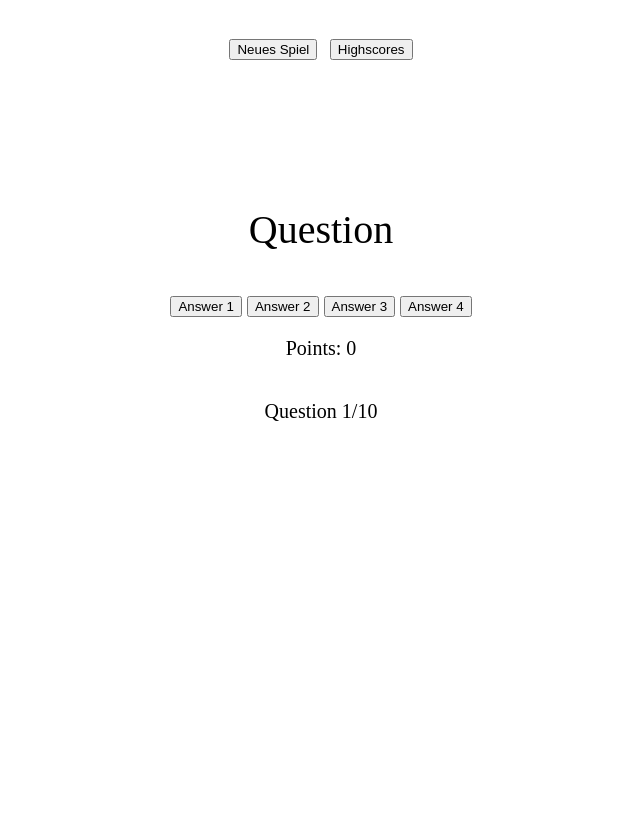
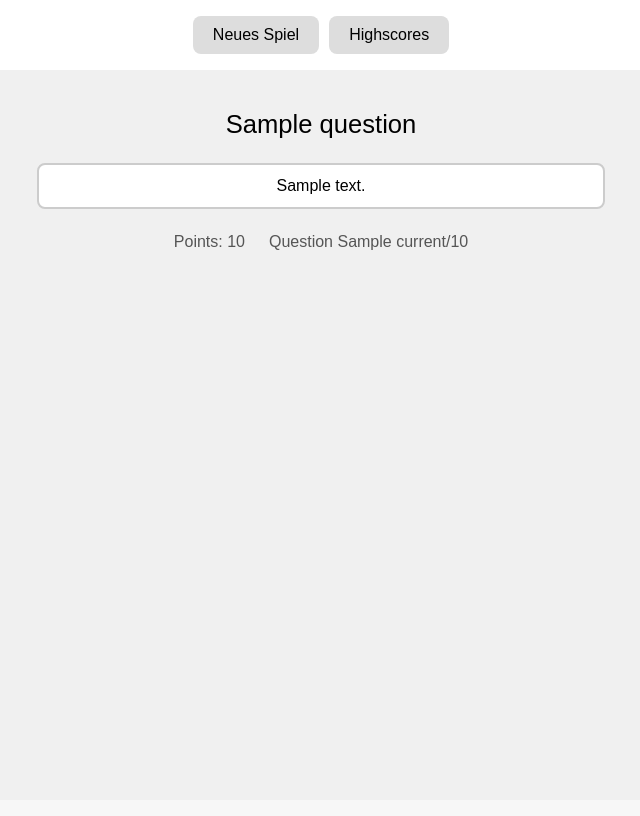
Before and after one commit to Raffhost/FlaskQuiz, a Flask app: template templates/index.html in a window 1280 px wide. Shown: the whole page, without its empty margins (319-959 px from the left). After the commit the page ends 250 px from the top, so only its background shows below. Run offline with Flask 3, Linux system fonts and the light colour scheme; the template is opened without the code that fills it: most values are stand-ins (such as "Sample title", 1, 10 or a date in 2020).

Commit message:
Finished doing flask in main.py and upgraded html and css files

```diff
--- a/main.py
+++ b/main.py
@@ -1,10 +1,69 @@
-from flask import Flask, render_template, request
+from flask import Flask, render_template, request, session, redirect, url_for
+from question import Question
 
 app = Flask(__name__)
+app.secret_key = 'secret'
 
+
+# Home page — starts a new game
 @app.route('/')
 def index():
-    return render_template('index.html')
+    questions = Question(db_name='questions.db').flaskQuiz(3)
+
+    if not questions:
+        return "No questions found", 404
+
+    session['questions'] = [question.q_id for question in questions]
+    session['score'] = 0
+    session['current'] = 0
+
+    return redirect(url_for('quiz'))
+
+
+# Quiz page — shows current question
+@app.route('/quiz')
+def quiz():
+    current = session.get('current', 0)
+    questions = session.get('questions', [])
+
+    if current >= len(questions):
+        return redirect(url_for('result'))
+
+    question = Question(db_name='questions.db').getQuestionById(questions[current])
+
+    if not question:
+        return redirect(url_for('index'))
+
+    return render_template('index.html',
+        question=question.q_text,
+        answers=list(zip(question.answers, question.is_correct)),
+        score=session['score'],
+        current=current + 1,
+        total=len(questions)
+    )
+
+
+# Handle answer submission
+@app.route('/answer', methods=['POST'])
+def answer():
+    is_correct = request.form.get('is_correct')
+
+    if is_correct == '1':
+        session['score'] = session['score'] + 1
+
+    session['current'] = session['current'] + 1
+    session.modified = True
+
+    return redirect(url_for('quiz'))
+
+
+# Result page — shown when all questions are answered
+@app.route('/result')
+def result():
+    score = session.get('score', 0)
+    total = len(session.get('questions', []))
+    return f"Done! Score: {score} / {total}"
+
 
 if __name__ == '__main__':
     app.run(debug=True)
--- a/templates/index.html
+++ b/templates/index.html
@@ -1,49 +1,32 @@
 <!DOCTYPE html>
-<html>
-
-
+<html lang="en">
 <head>
     <meta charset="UTF-8">
     <title>Flask Quiz</title>
     <link rel="stylesheet" href="style.css">
 </head>
-
-
 <body>
-        <div class = "background">
-            <header class = "header">
-                <div>
-                    <button class = "play-button" >Neues Spiel</button>
-                    <button class = "highscore-button" >Highscores</button>
-                </div>
+    <header>
+        <a href="/"><button class="btn-new-game">Neues Spiel</button></a>
+        <button class="btn-highscores">Highscores</button>
     </header>
 
+    <main>
+        <p class="question">{{ question }}</p>
 
-            <div class = "container">
-                <div class = "question-container">
-                    <p class = "question">Question</p>
+        <div class="answers">
+            {% for answer, correct in answers %}
+            <form action="/answer" method="POST">
+                <input type="hidden" name="is_correct" value="{{ '1' if correct else '0' }}">
+                <button class="btn-answer" type="submit">{{ answer }}</button>
+            </form>
+            {% endfor %}
         </div>
 
-
-                <div class = "answer-container">
-                    <button class = "answer-button">Answer 1</button>
-                    <button class = "answer-button">Answer 2</button>
-                    <button class = "answer-button">Answer 3</button>
-                    <button class = "answer-button">Answer 4</button>
+        <div class="stats">
+            <span>Points: {{ score }}</span>
+            <span>Question {{ current }}/{{ total }}</span>
         </div>
-
-
-                <div class = "points-container">
-                    <p class = "points-number">Points: 0</p>
-                </div>
-
-
-                <div class = "result-container">
-                    <p class = "result-number">Question 1/10</p>
-                </div>
-            </div>
-        </div>
+    </main>
 </body>
-
-
 </html>
--- a/templates/style.css
+++ b/templates/style.css
@@ -1,56 +1,78 @@
+* {
+    box-sizing: border-box;
+    margin: 0;
+    padding: 0;
+}
+
 body {
-    background-color: white;
+    font-family: sans-serif;
+    background: #f0f0f0;
     display: flex;
     flex-direction: column;
-    height: 100vh;
+    align-items: center;
+    min-height: 100vh;
+}
+
+header {
+    width: 100%;
+    padding: 16px;
+    background: #fff;
+    display: flex;
+    justify-content: center;
+    gap: 10px;
+    margin-bottom: 40px;
+}
+
+main {
+    display: flex;
+    flex-direction: column;
+    align-items: center;
+    gap: 24px;
+    width: 100%;
+    max-width: 600px;
+    padding: 0 16px;
+}
+
+.question {
+    font-size: 1.6rem;
+    text-align: center;
+}
+
+.answers {
+    display: flex;
+    flex-direction: column;
+    gap: 10px;
+    width: 100%;
+}
+
+.stats {
+    display: flex;
+    gap: 24px;
+    color: #555;
+}
+
+button {
+    padding: 10px 20px;
+    border: none;
+    border-radius: 8px;
+    font-size: 1rem;
+    cursor: pointer;
+    background: #ddd;
 }
 
 button:hover {
-    background-color: rgb(151, 224, 33);
-    cursor: pointer;
+    background: #97e021;
 }
 
-.background {
-    position: flex;
-    top: 0;
-    left: 0;
+.btn-answer {
     width: 100%;
-    height: 100%;
+    padding: 12px;
+    background: #fff;
+    border: 2px solid #ccc;
+    border-radius: 8px;
 }
 
-.header {
-    color: black;
-    font-size: 50px;
-    margin-bottom: 100px;
-    display: flex;
-    flex-direction: column;
-    align-items: center;
-    justify-content: center;
+.btn-answer:hover {
+    background: #97e021;
+    border-color: #97e021;
 }
-
-.container{
-    display: flex;
-    flex-direction: column;
-    align-items: center;
-    justify-content: center;
-}
-
-.question-container {
-    color: black;
-    font-size: 40px;
-}
-
-.answer-container {
-    color: black;
-    font-size: 20px;
-}
-
-.points-container {
-    color: black;
-    font-size: 20px;
-}
-
-.result-container {
-    color: black;
-    font-size: 20px;
-}
```
Also changed, not shown: question.py (+41 -10 lines), questions.db. Lines whose indentation alone changed are shown as unchanged.
